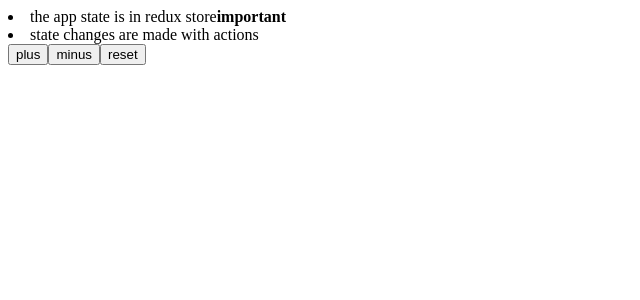
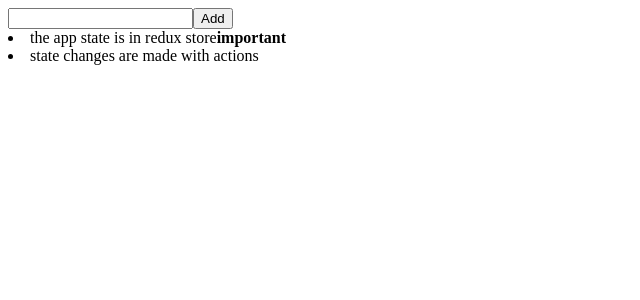
Before and after one commit to linglejack06/fso-part6, a React (Vite) app in the folder counter-example/: page / in a window 1280 px wide. Shown: the top 300 px of the page, without its empty margins (0-640 px from the left). Built offline with nearby package versions, Linux system fonts and the light colour scheme.

Commit message:
add form to add note

```diff
--- a/counter-example/src/main.jsx
+++ b/counter-example/src/main.jsx
@@ -1,3 +1,5 @@
+/* eslint-disable jsx-a11y/click-events-have-key-events */
+/* eslint-disable jsx-a11y/no-noninteractive-element-interactions */
 /* eslint-disable react/button-has-type */
 import React from 'react';
 import ReactDOM from 'react-dom/client';
@@ -23,26 +25,44 @@
     id: 2,
   },
 });
+const generateId = () => Math.floor(Math.random() * 10000000000);
+
 function App() {
+  const addNote = (e) => {
+    e.preventDefault();
+    const content = e.target.note.value;
+    e.target.note.value = '';
+    store.dispatch({
+      type: 'NEW_NOTE',
+      payload: {
+        content,
+        important: false,
+        id: generateId(),
+      },
+    });
+  };
+  const toggleImportance = (id) => {
+    store.dispatch({
+      type: 'TOGGLE_IMPORTANCE',
+      payload: {
+        id,
+      },
+    });
+  };
   return (
     <>
+      <form onSubmit={addNote}>
+        <input name="note" />
+        <button type="submit">Add</button>
+      </form>
       <div>
         {store.getState().map((note) => (
-          <li key={note.id}>
+          <li key={note.id} onClick={() => toggleImportance(note.id)}>
             {note.content}
             <strong>{note.important ? 'important' : ''}</strong>
           </li>
         ))}
       </div>
-      <button onClick={() => store.dispatch({ type: 'INCREMENT' })}>
-        plus
-      </button>
-      <button onClick={() => store.dispatch({ type: 'DECREMENT' })}>
-        minus
-      </button>
-      <button onClick={() => store.dispatch({ type: 'ZERO' })}>
-        reset
-      </button>
     </>
   );
 }
```
